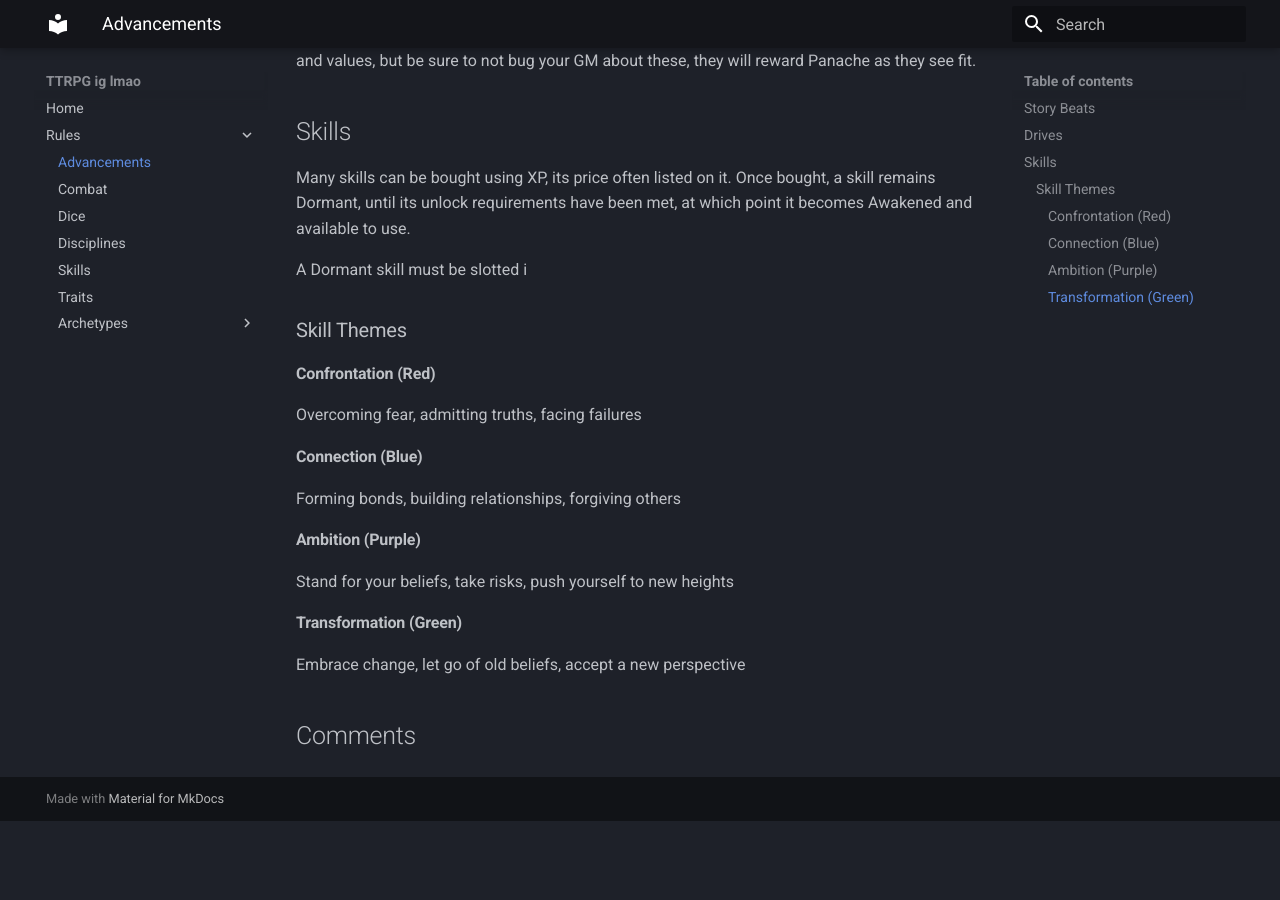
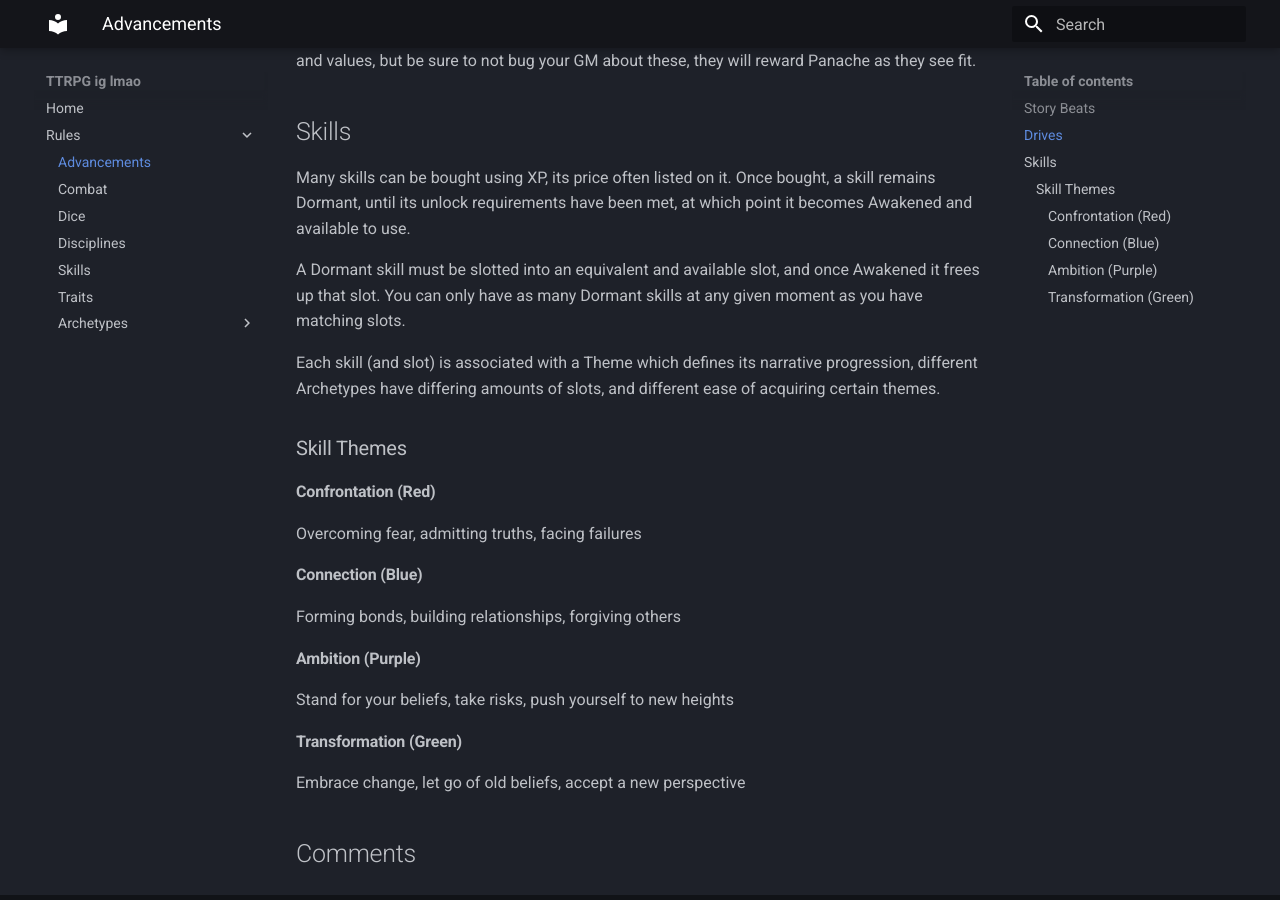
Before and after one commit to ProbablyIly/UnnamedTTRPG, an MkDocs documentation site: the page built from docs/Rules/Advancements.md, in a window 1280 px wide and 900 px high, scrolled down 704 px. Built offline with MkDocs 1.6.1 and Material for MkDocs 9.7.7, drawn with Linux system fonts in a browser that asks for light colours; comment, search, counter and statistics services are not loaded; before the commit the page ends 1525 px from its top, so only the background shows below that.

Commit message:
vault backup: 2025-11-10 16:40:57

```diff
--- a/docs/Rules/Advancements.md
+++ b/docs/Rules/Advancements.md
@@ -7,11 +7,12 @@ Story Beats are defined by you alongside the GM, generally at the start or early
 Your Drives are your character's motivation and what keeps them going, you should try to define a Primary Drive, and a Secondary Drive. Make sure to communicate these with your GM.
 
 Drives are used to reward Panache, whenever your character acts in accordance with their Drive and values, but be sure to not bug your GM about these, they will reward Panache as they see fit.
-
 ## Skills
 Many skills can be bought using XP, its price often listed on it. Once bought, a skill remains Dormant, until its unlock requirements have been met, at which point it becomes Awakened and available to use.
 
-A Dormant skill must be slotted i
+A Dormant skill must be slotted into an equivalent and available slot, and once Awakened it frees up that slot. You can only have as many Dormant skills at any given moment as you have matching slots.
+
+Each skill (and slot) is associated with a Theme which defines its narrative progression, different Archetypes have differing amounts of slots, and different ease of acquiring certain themes.
 ### Skill Themes
 
 #### Confrontation (Red)
```
